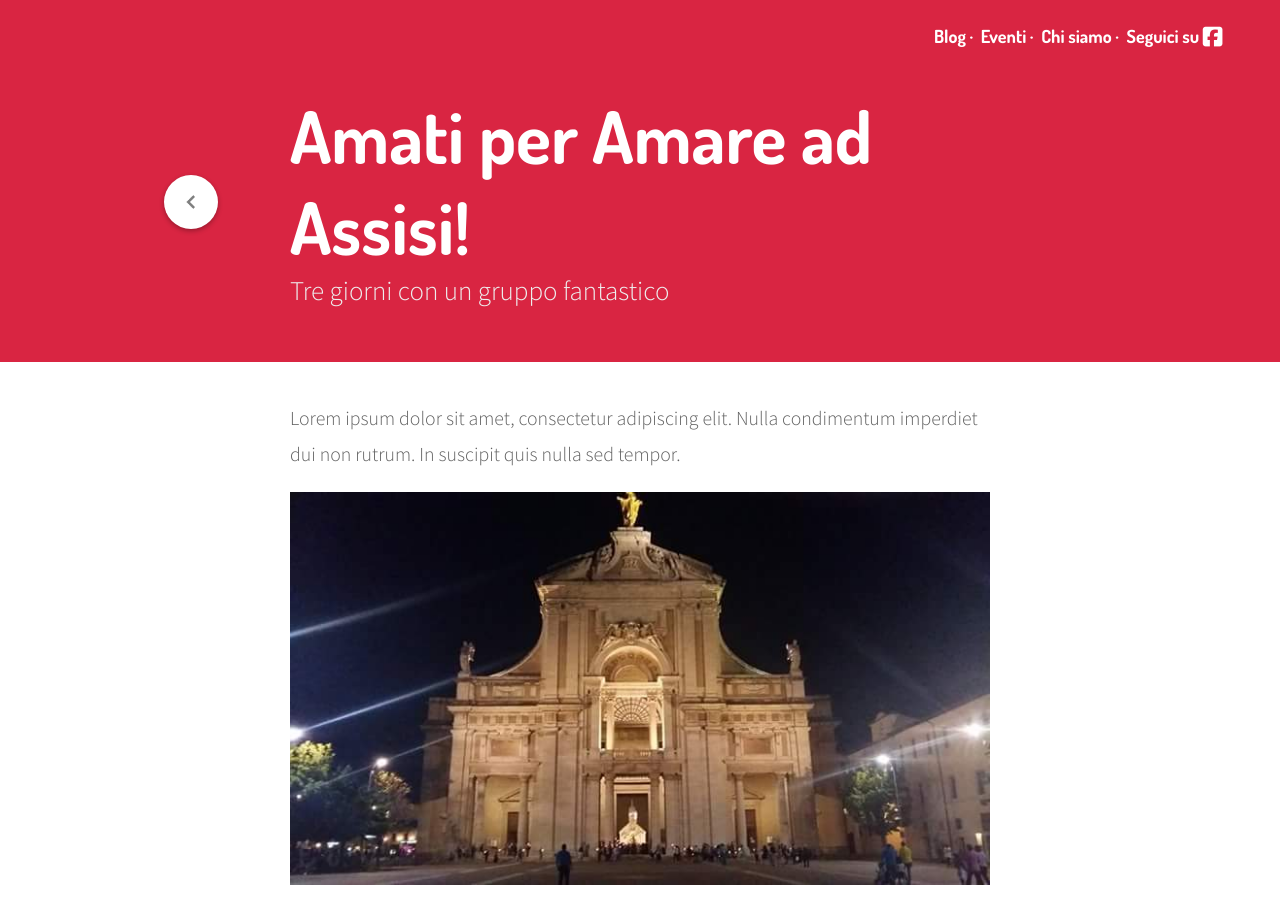
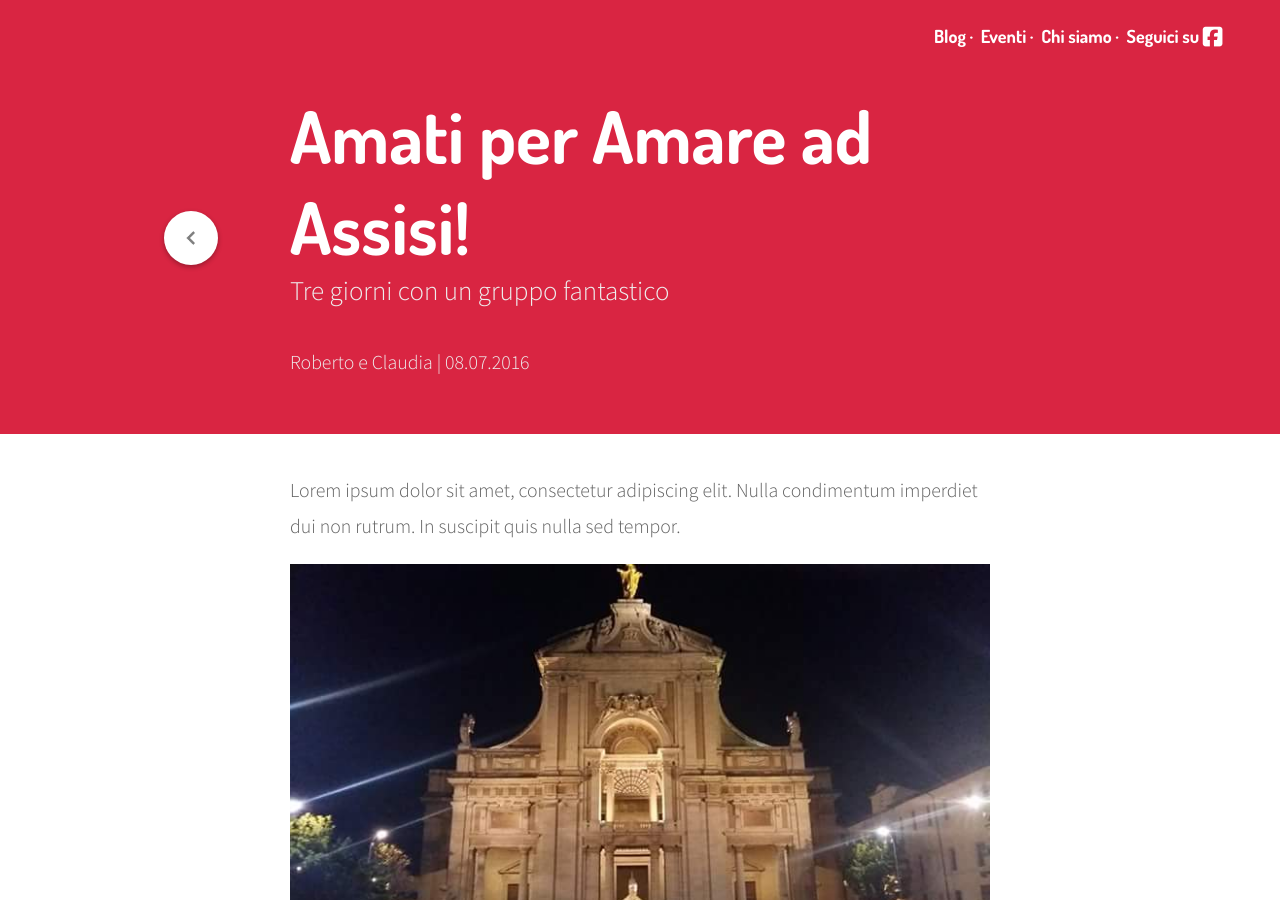
Before and after one commit to amatiperamare/amatiperamare.github.io, a Jekyll site: the page built from _events/assisi.md, in a window 1280 px wide and 900 px high. Built offline with Jekyll 4.4.1, drawn with Linux system fonts in a browser that asks for light colours; nearby versions of some CDN libraries.

Commit message:
Update _config.yml

```diff
--- a/_config.yml
+++ b/_config.yml
@@ -22,6 +22,13 @@ defaults:
     layout: page
 - scope:
     path: post
+  values:
+    layout: post
+    author: Roberto e Claudia
+    summary:
+- scope:
+    path: ''
+    type: events
   values:
     layout: post
     author: Roberto e Claudia
```
